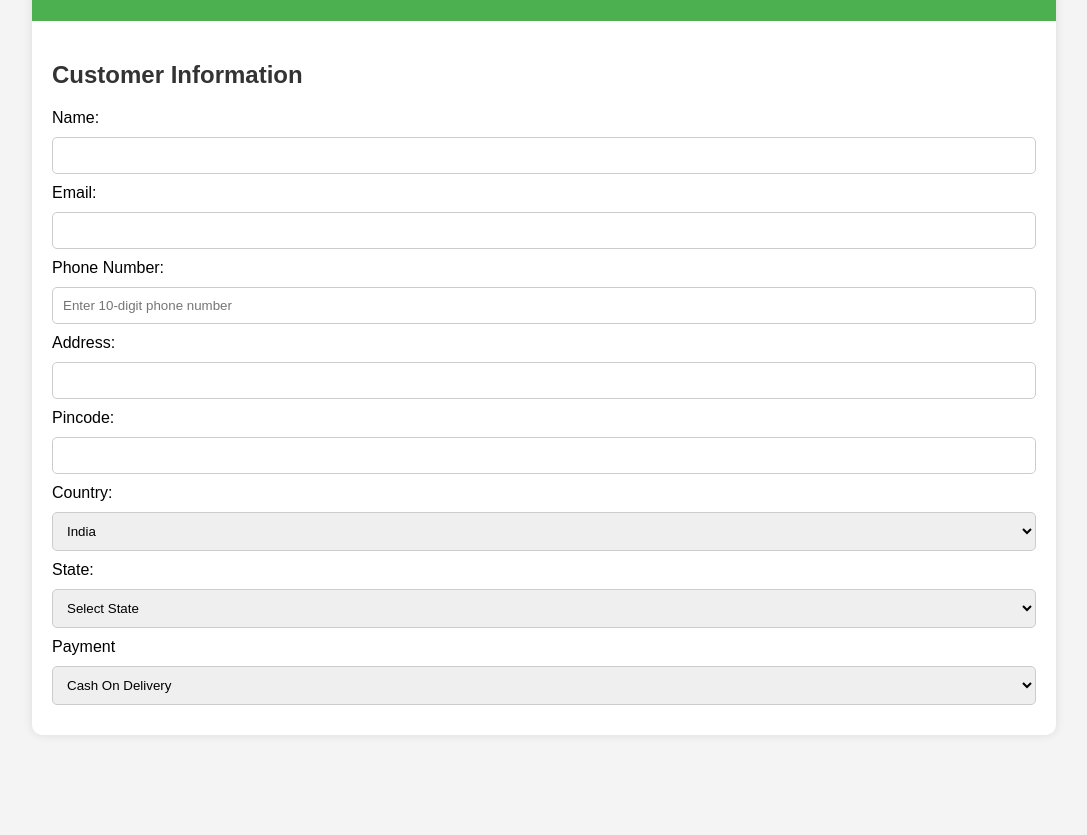
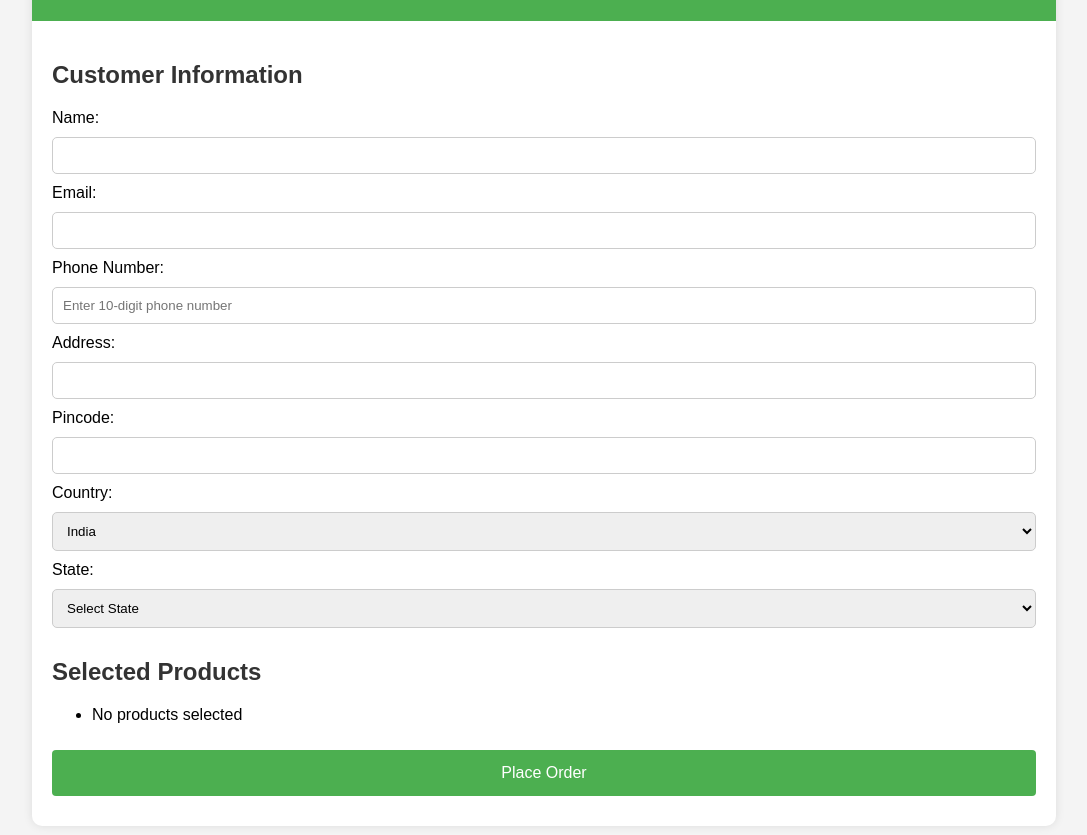
Before and after one commit to NithishProgrammer/Spectraanet, a plain HTML site: page checkout.html in a window 1280 px wide. Shown: the part 119-954 px from the top of the page, without its empty margins (96-1183 px from the left). Before the commit the page ends 874 px from the top, so only its background shows below. Drawn offline with Linux system fonts and the light colour scheme.

Commit message:
Update checkout.html

```diff
--- a/checkout.html
+++ b/checkout.html
@@ -118,9 +118,6 @@
                 <option value="AndraPradesh">Andra Pradesh</option>
                 <option value="Kerala">Kerala</option>
             </select>
-            <label for="payment">Payment</label>
-            <select id="Pay" name="Pay" required>
-                <option value="COD">Cash On Delivery</option>
 
             <h2 class="checkout-heading">Selected Products</h2>
             <ul id="products"></ul>
```
